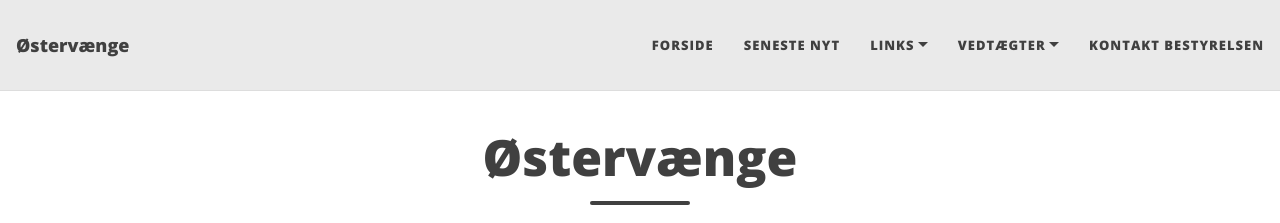
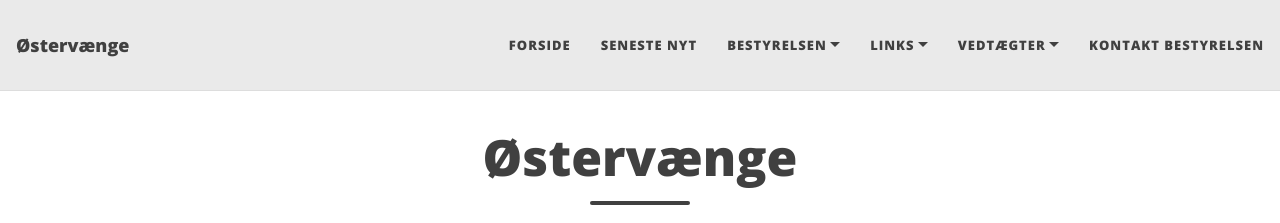
Before and after one commit to mex/oestervaenge.dk, a Jekyll site: the page built from index.md, in a window 1280 px wide. Shown: the top 223 px of the page. Built offline with Jekyll 4.4.1, drawn with Linux system fonts in a browser that asks for light colours.

Commit message:
Add Bestyrelsen section to navbar links

```diff
--- a/_config.yml
+++ b/_config.yml
@@ -22,6 +22,8 @@ author: Grundejerforeningen Østervænge
 navbar-links:
   Forside: "/"
   Seneste nyt: "/seneste-nyt/"
+  Bestyrelsen:
+  - Bestyrelsen 23-24: "/Bestyrelsen23-24"
   Links:
     - Priser Grækenlandsvej: "https://www.boliga.dk/salg/resultater?so=1&sort=omregnings_dato-d&maxsaledate=today&iPostnr=2300&gade=Gr%C3%A6kenlandsvej&minsaledate=1992&searchTab=1"
     - Priser Kastrupvej: "https://www.boliga.dk/salg/resultater?so=1&sort=omregnings_dato-d&maxsaledate=today&iPostnr=2300&gade=Kastrupvej&minsaledate=1992&searchTab=1"
```
